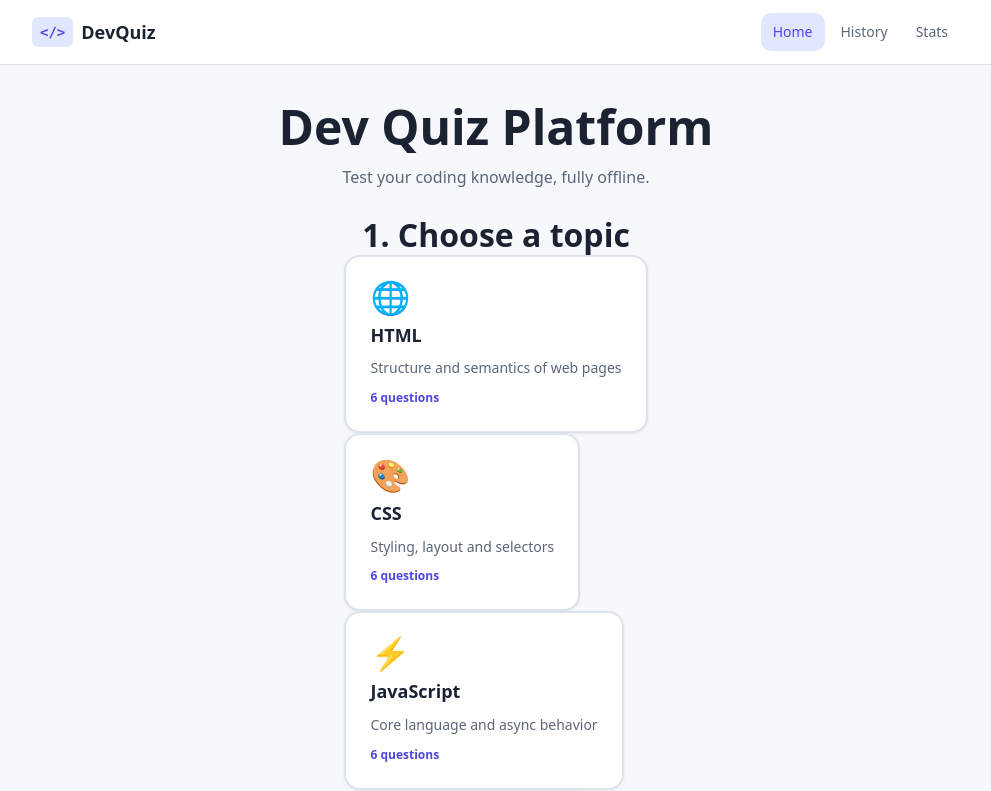
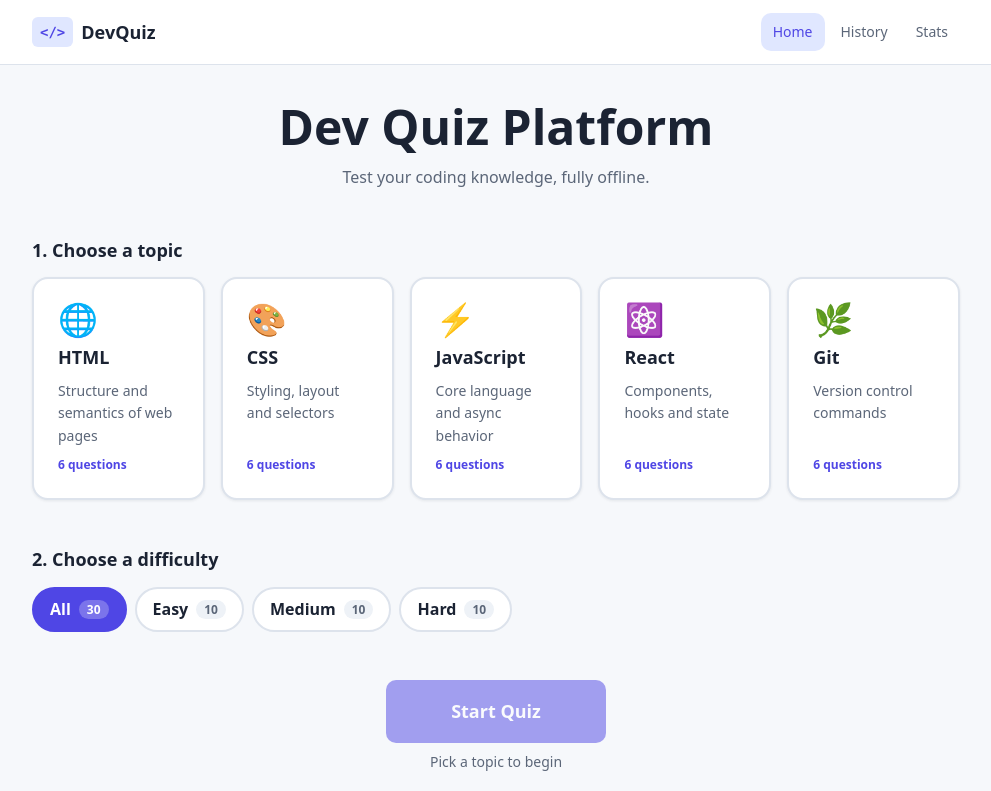
Before and after one commit to sieve-dev-sudo/dev-quiz-platform, a React (Vite) app: page / in a window 1280 px wide. Shown: the top 791 px of the page, without its empty margins (144-1135 px from the left). Built offline with nearby package versions, Linux system fonts and the light colour scheme.

Commit message:
style: update Home page layout

```diff
--- a/src/pages/Home.css
+++ b/src/pages/Home.css
@@ -1,13 +1,45 @@
 .home {
   display: flex;
   flex-direction: column;
-  align-items: center;
-  gap: var(--space-5);
-  text-align: center;
+  gap: var(--space-7);
 }
 
 .home-hero {
   display: flex;
   flex-direction: column;
   gap: var(--space-2);
+  text-align: center;
 }
+
+.home-section {
+  display: flex;
+  flex-direction: column;
+  gap: var(--space-4);
+}
+
+.home-section-title {
+  font-size: var(--fs-lg);
+}
+
+.category-grid {
+  display: grid;
+  grid-template-columns: repeat(auto-fill, minmax(170px, 1fr));
+  gap: var(--space-4);
+}
+
+.home-start {
+  display: flex;
+  flex-direction: column;
+  align-items: center;
+  gap: var(--space-2);
+}
+
+.home-start-btn {
+  min-width: 220px;
+  padding-block: var(--space-4);
+  font-size: var(--fs-lg);
+}
+
+.home-start-hint {
+  font-size: var(--fs-sm);
+}
```
